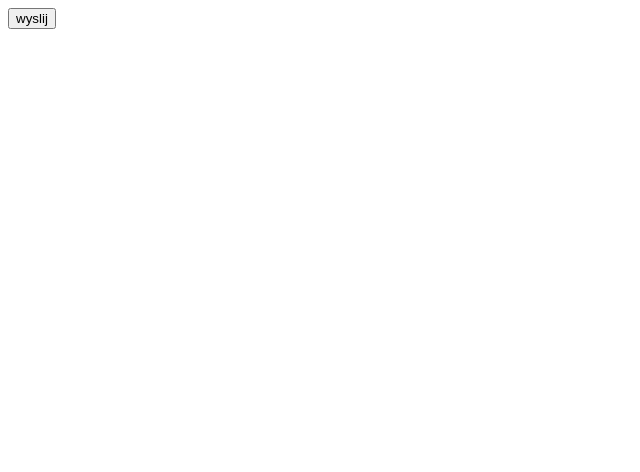
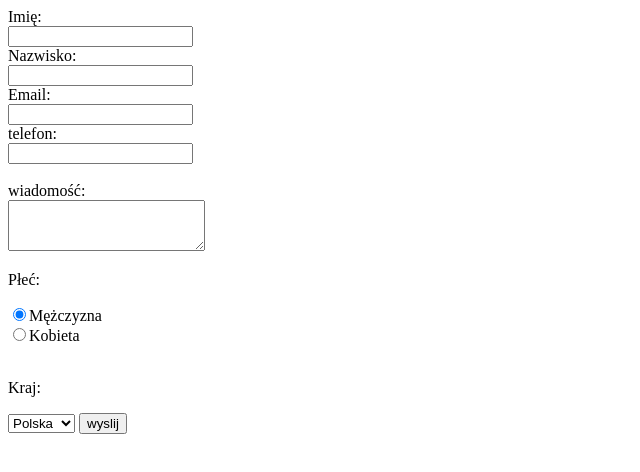
Before and after one commit to karolnowakowski/html5, a plain HTML site: page 3-formularze/index.html in a window 1280 px wide. Shown: the whole page, without its empty margins (0-640 px from the left). Drawn offline with Linux system fonts and the light colour scheme.

Commit message:
formularz wiekszy

```diff
--- a/3-formularze/index.html
+++ b/3-formularze/index.html
@@ -1,13 +1,37 @@
 <!DOCTYPE html>
 <html lang="en">
+
 <head>
     <meta charset="UTF-8">
     <title>formularz</title>
 </head>
+
 <body>
-    <form action="">
-       <input type="submit" value="wyslij"/>
+    <form action="https://formspree.io/karol.a.nowakowski@gmail.com" method="POST">
+        <label for="imie">Imię:</label><br>
+        <input type="text" name="imie" id="imie"><br>
+        <label for="nazwisko">Nazwisko:</label><br>
+        <input type="text" name="Nazwisko" id="nazwisko"><br>
+        <label for="email">Email:</label><br>
+        <input type="email" name="mail" id="email"><br>
+        <label for="telefon">telefon:</label><br>
+        <input type="number" name="quantity" id="telefon"><br><br>
+        <label for="wiadomosc">wiadomość:</label><br>
+        <textarea maxlength="1000" name="message" id="wiadomosc" rows="3" cols="22" wrap="hard"></textarea><br>
+        <p>Płeć:</p>
+        <label><input type="radio" name="gender" id="mezczyzna" value="mezczyzna" checked>Mężczyzna</label><br>
+        <label for="kobieta"></label>
+        <input type="radio" name="gender" id="kobieta" value="kobieta">Kobieta<br><br>
+        <p>Kraj:</p>
+        <label for="kraj">
+            <select name="kraj" id="kraj">
+                <option value="Francja">Francja</option>
+                <option value="Polska" selected>Polska</option>
+                <option value="Niemcy">Niemcy</option>
+            </select>
+        </label>
+        <input type="submit" value="wyslij" />
     </form>
+</body>
 
-</body>
 </html>
```
